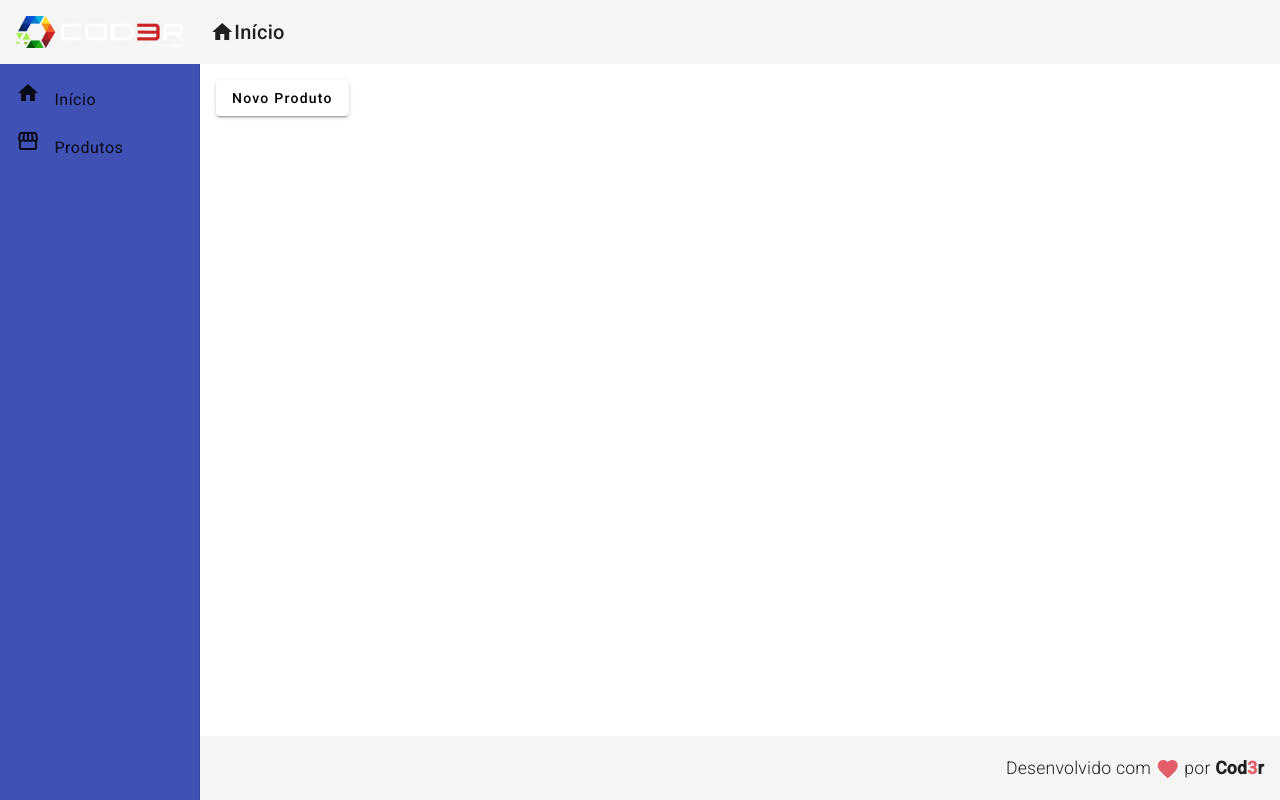
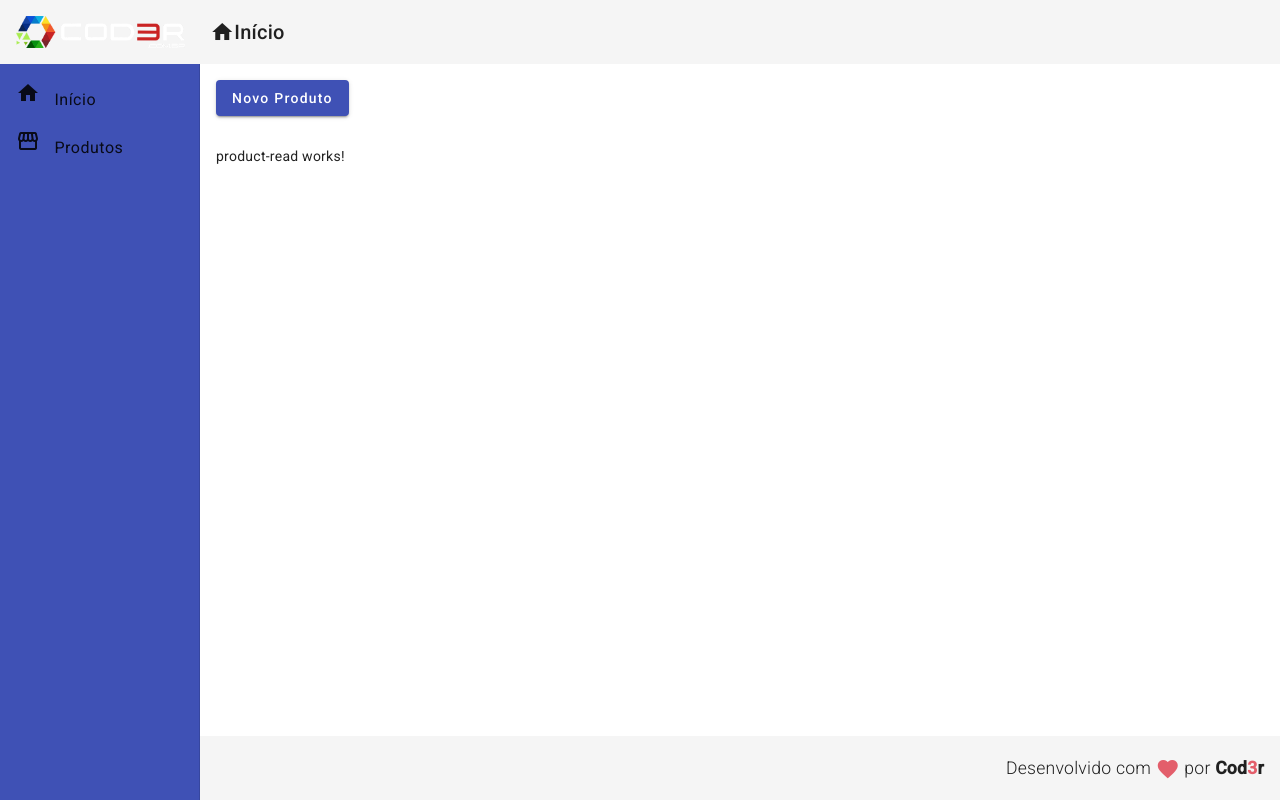
Before and after one commit to DemetriusSoaresNascimentoDeLima/WebModerno, an Angular app in the folder crud/frontend/: page /products in a window 1280 px wide. Built offline with nearby package versions, Linux system fonts and the light colour scheme; no server answers.

Commit message:
Aula 540

```diff
--- a/crud/frontend/src/app/app.module.ts
+++ b/crud/frontend/src/app/app.module.ts
@@ -26,6 +26,7 @@ import { HttpClientModule } from '@angular/common/http';
 import { FormsModule } from '@angular/forms';
 import { MatFormFieldModule } from '@angular/material/form-field';
 import { MatInputModule } from '@angular/material/input';
+import { ProductReadComponent } from './components/product/product-read/product-read.component';
 
 
 @NgModule({
@@ -38,7 +39,8 @@ import { MatInputModule } from '@angular/material/input';
     ProductCrudComponent,
     RedDirective,
     ForDirective,
-    ProductCreateComponent
+    ProductCreateComponent,
+    ProductReadComponent
   ],
   imports: [
     BrowserModule,
--- a/crud/frontend/src/app/components/product/product-create/product-create.component.ts
+++ b/crud/frontend/src/app/components/product/product-create/product-create.component.ts
@@ -12,7 +12,7 @@ export class ProductCreateComponent implements OnInit {
 
 	product: Product = {
 		name: '',
-		price: null
+		price: 0
 	}
 
 	constructor(private productService: ProductService,
--- /dev/null
+++ b/crud/frontend/src/app/components/product/product-read/product-read.component.html
@@ -0,0 +1 @@
+<p>product-read works!</p>
--- /dev/null
+++ b/crud/frontend/src/app/components/product/product-read/product-read.component.ts
@@ -0,0 +1,22 @@
+import { Component, OnInit } from '@angular/core';
+import { Product } from '../product.model';
+import { ProductService } from '../product.service';
+
+@Component({
+  selector: 'app-product-read',
+  templateUrl: './product-read.component.html',
+  styleUrls: ['./product-read.component.css']
+})
+export class ProductReadComponent implements OnInit {
+
+  products: Product[] = [];
+
+  constructor(private productService: ProductService) {}
+
+  ngOnInit(): void {
+    this.productService.read().subscribe(products => {
+      this.products = products
+
+    })
+  }
+}
--- a/crud/frontend/src/app/components/product/product.service.ts
+++ b/crud/frontend/src/app/components/product/product.service.ts
@@ -1,4 +1,4 @@
-import { HttpClientModule } from '@angular/common/http';
+import { HttpClient } from '@angular/common/http';
 import { Injectable } from '@angular/core';
 import { MatSnackBar } from '@angular/material/snack-bar';
 import { Product } from './product.model';
@@ -11,7 +11,7 @@ export class ProductService {
 
   baseUrl = "http://localhost:3001/products"
 
-  constructor(private snackBar: MatSnackBar, private http: HttpClientModule) { }
+  constructor(private snackBar: MatSnackBar, private http: HttpClient) { }
 
   showMessage(msg: string): void {
     this.snackBar.open(msg, 'X', {
@@ -24,4 +24,8 @@ export class ProductService {
   create(product: Product): Observable<Product> {
     return this.http.post<Product>(this.baseUrl, product)
   }
+
+  read(): Observable<Product[]> {
+    return this.http.get<Product[]>(this.baseUrl)
+  }
 }
--- a/crud/frontend/src/app/views/home/home.component.html
+++ b/crud/frontend/src/app/views/home/home.component.html
@@ -5,8 +5,4 @@
     <mat-card-subtitle class="subtitle">
         Sistema para exemplificar a construção de um cadastro em Angular
     </mat-card-subtitle>
-
-    <ul>
-        <li *myFor="let n em [1, 2, 3] usando 'test'">{{n}}</li>
-    </ul>
 </mat-card>
--- a/crud/frontend/src/app/views/product-crud/product-crud.component.css
+++ b/crud/frontend/src/app/views/product-crud/product-crud.component.css
@@ -0,0 +1,3 @@
+button {
+    margin-bottom: 30px;
+}
--- a/crud/frontend/src/app/views/product-crud/product-crud.component.html
+++ b/crud/frontend/src/app/views/product-crud/product-crud.component.html
@@ -1,3 +1,5 @@
-<button mat-raised-button (click)="navigateToProductCreate()">
+<button mat-raised-button (click)="navigateToProductCreate()" color="primary">
     Novo Produto
 </button>
+
+<app-product-read></app-product-read>
```
Also changed, not shown: crud/frontend/src/app/components/product/product-read/product-read.component.css (added).
